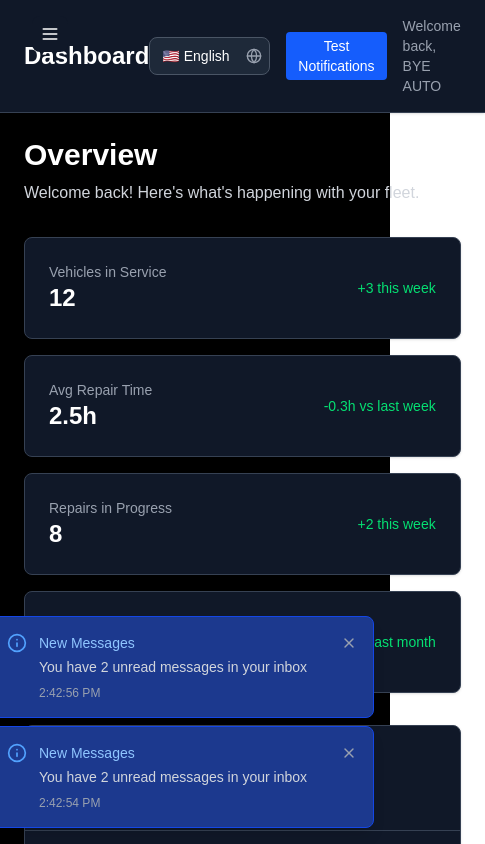
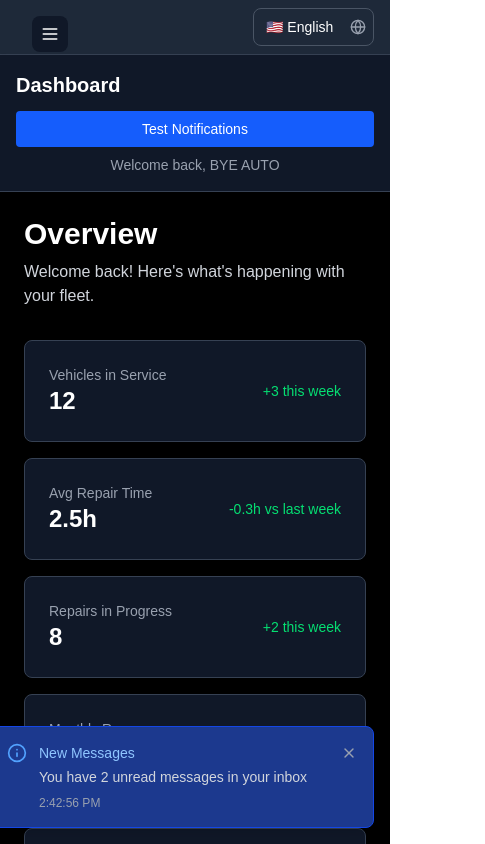
Before and after one commit to media2net-app/byeauto, a Next.js app: page /dashboard in a window 390 px wide. Shown: the top 844 px of the page, 485 px wide, since content can reach past the window. Built offline with nearby package versions, Linux system fonts and the light colour scheme.

Commit message:
Fix mobile header layout: move language selector to pre-header, improve responsive design, and limit notifications to 1 message

```diff
--- a/src/app/dashboard/page.tsx
+++ b/src/app/dashboard/page.tsx
@@ -134,15 +134,21 @@ export default function Dashboard() {
 
       {/* Main Content */}
       <div className="flex-1 flex flex-col">
+        {/* Pre-header with language selector */}
+        <div className="bg-gray-800 border-b border-gray-700">
+          <div className="px-4 py-2 flex justify-end">
+            <LanguageSwitcher />
+          </div>
+        </div>
+
         {/* Header */}
         <header className="bg-gray-900 shadow-sm border-b border-gray-700">
-          <div className="px-6 py-4">
-            <div className="flex justify-between items-center">
+          <div className="px-4 sm:px-6 py-4">
+            <div className="flex flex-col sm:flex-row sm:justify-between sm:items-center space-y-3 sm:space-y-0">
               <div className="flex items-center">
-                <h1 className="text-2xl font-bold text-white">{t('dashboard')}</h1>
+                <h1 className="text-xl sm:text-2xl font-bold text-white">{t('dashboard')}</h1>
               </div>
-              <div className="flex items-center space-x-4">
-                <LanguageSwitcher />
+              <div className="flex flex-col sm:flex-row sm:items-center space-y-2 sm:space-y-0 sm:space-x-4">
                 <button
                   onClick={() => addNotification({
                     type: 'info',
@@ -150,11 +156,11 @@ export default function Dashboard() {
                     message: t('test_notification_message'),
                     duration: 5000
                   })}
-                  className="bg-blue-600 text-white px-3 py-1 rounded text-sm hover:bg-blue-700 transition-colors"
+                  className="bg-blue-600 text-white px-3 py-2 rounded text-sm hover:bg-blue-700 transition-colors w-full sm:w-auto"
                 >
                   {t('test_notifications')}
                 </button>
-                <div className="text-sm text-gray-400">
+                <div className="text-sm text-gray-400 text-center sm:text-left">
                   {t('welcome_back_bye_auto')}
                 </div>
               </div>
--- a/src/components/NotificationPanel.tsx
+++ b/src/components/NotificationPanel.tsx
@@ -61,7 +61,7 @@ export default function NotificationPanel({ notifications, onDismiss }: Notifica
 
   return (
     <div className="fixed bottom-4 right-4 z-50 space-y-2 max-w-sm w-full">
-      {notifications.slice(-3).reverse().map((notification) => (
+      {notifications.slice(-1).reverse().map((notification) => (
         <div
           key={notification.id}
           className={`${getBackgroundColor(notification.type)} border rounded-lg shadow-lg p-4 transform transition-all duration-300 ease-in-out`}
@@ -109,8 +109,8 @@ export function useNotifications() {
 
     setNotifications(prev => {
       const updated = [...prev, newNotification];
-      // Keep only the last 3 notifications
-      return updated.slice(-3);
+      // Keep only the last 1 notification
+      return updated.slice(-1);
     });
 
     // Auto-dismiss if duration is specified
```
